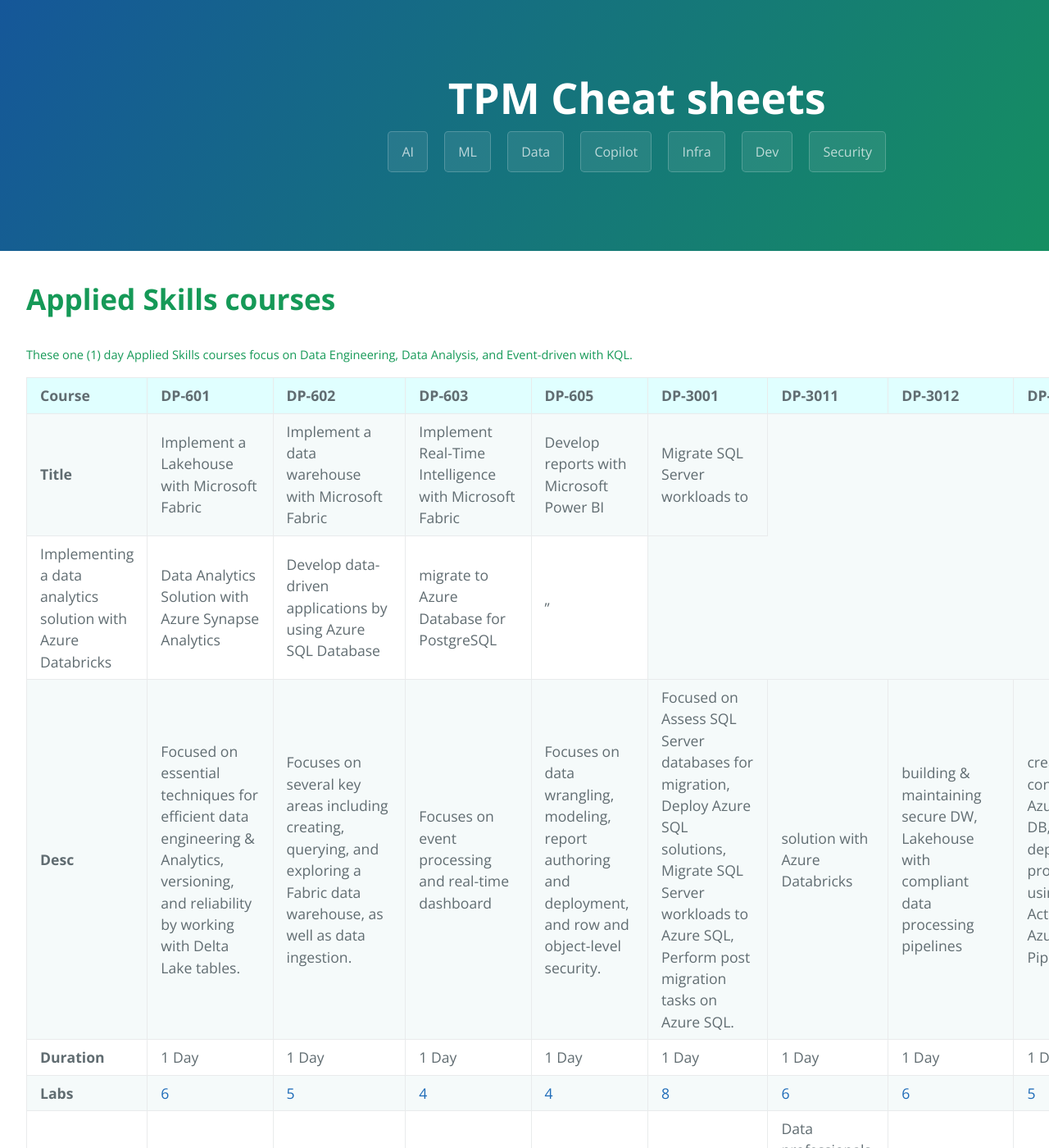
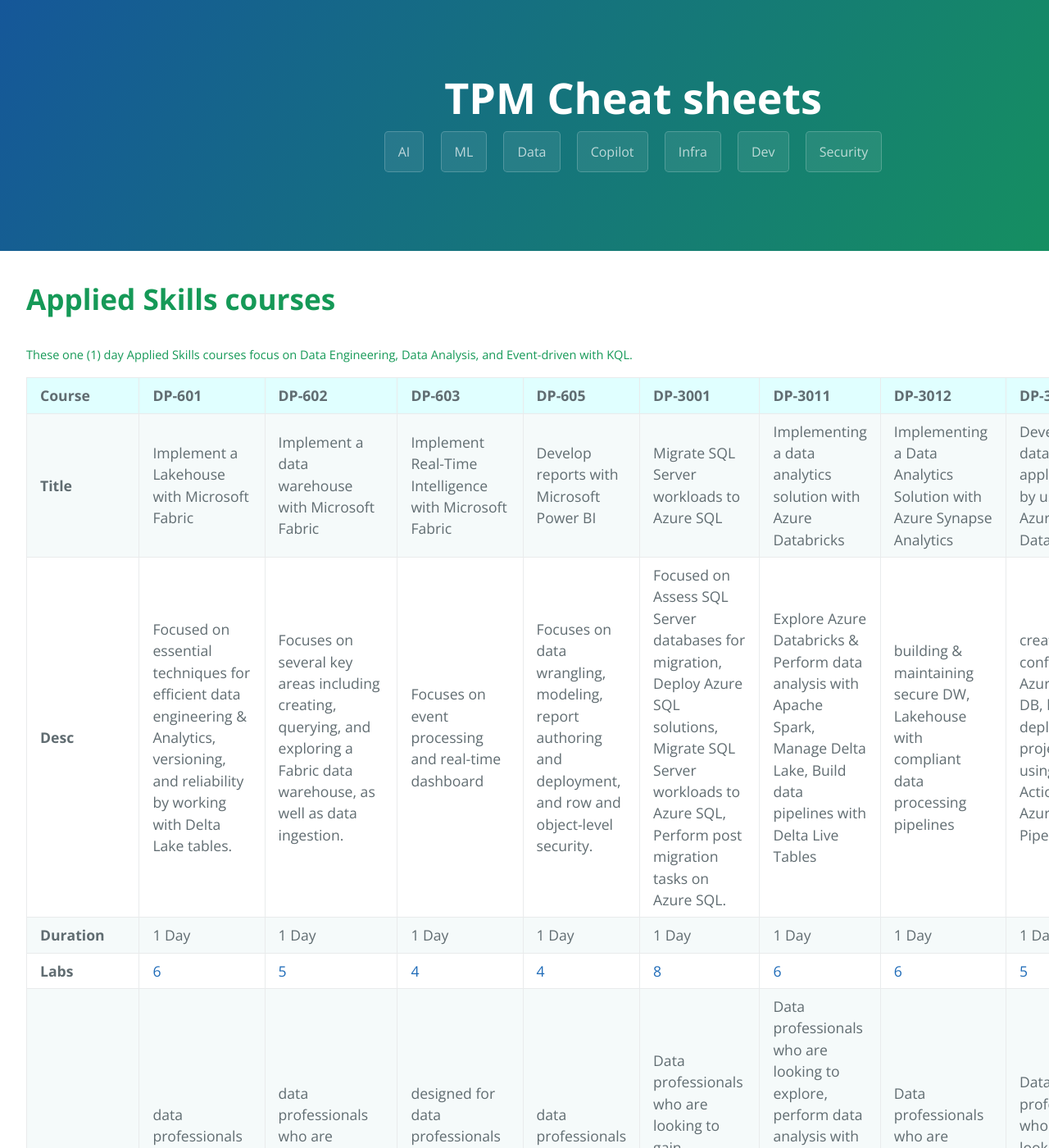
Before and after one commit to true-while/tpm-cheat-sheets, a Jekyll site: the page built from docs/dp-table.md, in a window 1280 px wide and 1400 px high. Shown: the whole window at 82% size. Built offline with Jekyll 4.4.1, drawn with Linux system fonts in a browser that asks for light colours; our own code applies the rules of GitHub Pages for plain Markdown files.

Commit message:
Update dp-table.md

````diff
--- a/docs/dp-table.md
+++ b/docs/dp-table.md
@@ -3,9 +3,8 @@
 ```table
 |**Course**|DP-601|DP-602|DP-603|DP-605|DP-3001|DP-3011|DP-3012|DP-3020|DP-3021|
 |** --- **| --- | --- | --- | --- | --- | --- | --- | --- | --- |
-"|**Title**|Implement a Lakehouse with Microsoft Fabric|Implement a data warehouse with Microsoft Fabric|Implement Real-Time Intelligence with Microsoft Fabric|Develop reports with Microsoft Power BI|Migrate SQL Server workloads to
-Azure SQL|Implementing a data analytics solution with Azure Databricks|Data Analytics Solution with Azure Synapse Analytics|Develop data-driven applications by using Azure SQL Database|migrate to Azure Database for PostgreSQL|"
-|**Desc**|Focused on essential techniques for efficient data engineering & Analytics, versioning, and reliability by working with Delta Lake tables.|Focuses on several key areas including creating, querying, and exploring a Fabric data warehouse, as well as data ingestion.|Focuses on event processing and real-time dashboard|Focuses on data wrangling, modeling, report authoring and deployment, and row and object-level security.|Focused on Assess SQL Server databases for migration, Deploy Azure SQL solutions, Migrate SQL Server workloads to Azure SQL, Perform post migration tasks on Azure SQL.|solution with Azure Databricks|building & maintaining secure DW, Lakehouse with compliant data processing pipelines |create & configure an Azure SQL DB, build & deploy DB projects using GitHub Actions & Azure Pipelines|deploying, managing & optimizing PostgreSQL databases in Azure.|
+|**Title**|Implement a Lakehouse with Microsoft Fabric|Implement a data warehouse with Microsoft Fabric|Implement Real-Time Intelligence with Microsoft Fabric|Develop reports with Microsoft Power BI|Migrate SQL Server workloads to Azure SQL|Implementing a data analytics solution with Azure Databricks|Implementing a Data Analytics Solution with Azure Synapse Analytics|Develop data-driven applications by using Azure SQL Database|Configure and migrate to Azure Database for PostgreSQL|
+|**Desc**|Focused on essential techniques for efficient data engineering & Analytics, versioning, and reliability by working with Delta Lake tables.|Focuses on several key areas including creating, querying, and exploring a Fabric data warehouse, as well as data ingestion.|Focuses on event processing and real-time dashboard|Focuses on data wrangling, modeling, report authoring and deployment, and row and object-level security.|Focused on Assess SQL Server databases for migration, Deploy Azure SQL solutions, Migrate SQL Server workloads to Azure SQL, Perform post migration tasks on Azure SQL.| Explore Azure Databricks & Perform data analysis with Apache Spark,  Manage Delta Lake, Build data pipelines with Delta Live Tables|building & maintaining secure DW, Lakehouse with compliant data processing pipelines |create & configure an Azure SQL DB, build & deploy DB projects using GitHub Actions & Azure Pipelines|deploying, managing & optimizing PostgreSQL databases in Azure.|
 |**Duration**|1 Day|1 Day|1 Day|1 Day|1 Day|1 Day|1 Day|1 Day|1 Day|
 |**Labs**|[6](https://microsoftlearning.github.io/mslearn-fabric/)|[5](https://microsoftlearning.github.io/mslearn-fabric/)|[4](https://microsoftlearning.github.io/mslearn-fabric/)|[4](https://microsoftlearning.github.io/PL-300-Microsoft-Power-BI-Data-Analyst/)|[8](https://microsoftlearning.github.io/mslearn-sql-migration/)|[6](https://microsoftlearning.github.io/mslearn-databricks/)|[6](https://microsoftlearning.github.io/dp-203-azure-data-engineer/)|[5](https://microsoftlearning.github.io/mslearn-sql-dev/)|[11](https://microsoftlearning.github.io/mslearn-postgresql/)|
 |**Audience**|data professionals who are familiar with data modeling, extraction, and analytics|data professionals who are familiar with SQL,  data modeling, data transformation, and exploratory data analytics.|designed for data professionals who have some familiarity with KQL and event processing concepts.|data professionals who are familiar with data modeling, extraction, and analytics|Data professionals who are looking to gain knowledge and hands-on experience to migrate SQL Server workloads to Azure SQL.|Data professionals who are looking to explore, perform data analysis with Azure Databricks using Apache Spark,  Build data pipelines with Delta Live Tables, Deploy workloads Workflows|Data professionals who are looking to explore, perform data analysis with Azure Synapse using Apache Spark,|Data professionals who are looking to create new cloud database applications or migrate to Azure SQL databases.|Data professionals who are looking to migrate their databases, such as PostgreSQL, Oracle, or other DBMS, to Azure Cloud SQL for PostgreSQL.|
````
